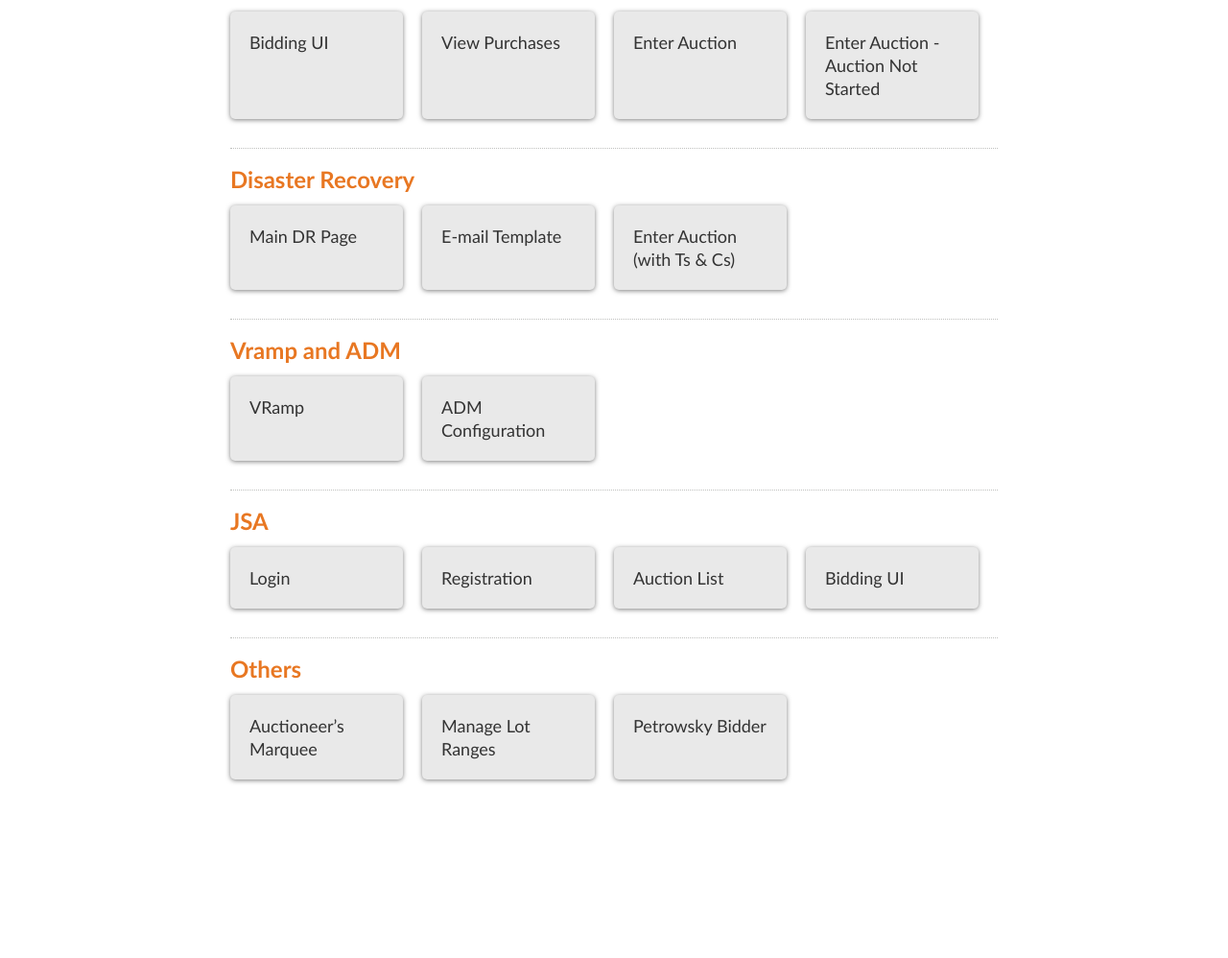
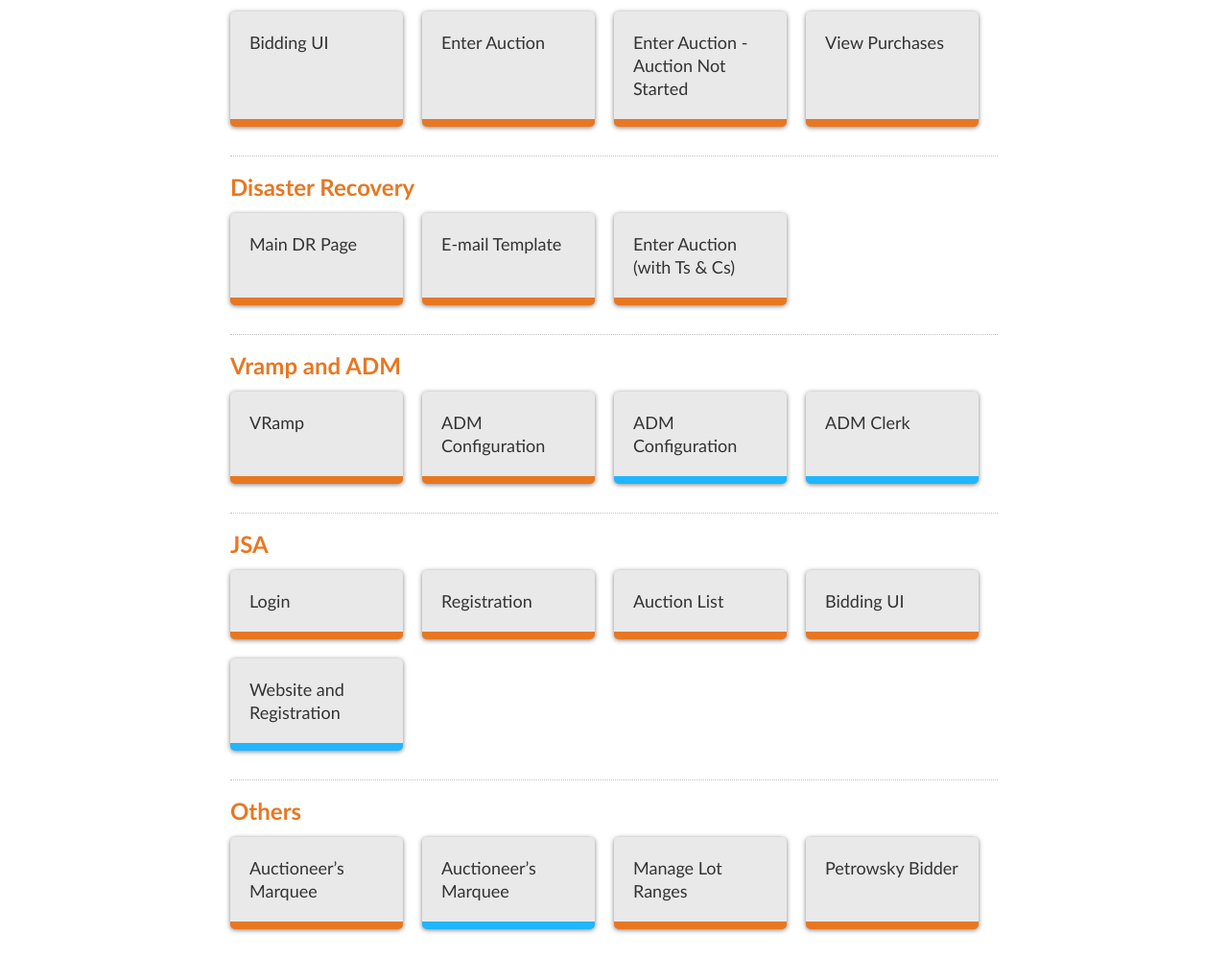
Before and after one commit to liamlevesque/RB-Links-Switchboard, a plain HTML site: page index.html in a window 1280 px wide. Shown: the part 86-1084 px from the top of the page at 96% size. Before the commit the page ends 928 px from the top, so only its background shows below. Drawn offline with Linux system fonts and the light colour scheme.

Commit message:
update to links

```diff
--- a/index.html
+++ b/index.html
@@ -31,9 +31,9 @@
 		<h2>OLR Links</h2>
 		<div class="link-group">
 			<a href="http://liamlevesque.github.io/Pre-Bidding/lot-preview-2.html" class="link">Bidding UI</a>
-			<a href="http://liamlevesque.github.io/VPP-Prototype2/" class="link">View Purchases</a>
 			<a href="http://liamlevesque.github.io/Pre-Bidding/enter-auction.html" class="link">Enter Auction</a>
 			<a href="http://liamlevesque.github.io/Pre-Bidding/enter-auction_not-started.html" class="link">Enter Auction - Auction Not Started</a>
+			<a href="http://liamlevesque.github.io/VPP-Prototype2/" class="link">View Purchases</a>
 		</div>
 
 		<hr>
@@ -51,6 +51,8 @@
 		<div class="link-group">
 			<a href="https://liamlevesque.github.io/vramp/" class="link">VRamp</a>
 			<a href="https://liamlevesque.github.io/ADM-config/" class="link">ADM Configuration</a>
+			<a href="https://marvelapp.com/1f75df2/screen/25969385" class="link_alt">ADM Configuration</a>
+			<a href="https://marvelapp.com/13dg89i" class="link_alt">ADM Clerk</a>
 		</div>
 
 		<hr>
@@ -61,13 +63,15 @@
 			<a href="https://liamlevesque.github.io/JSA-registration/register.html" class="link">Registration</a>
 			<a href="https://liamlevesque.github.io/JSA-registration/auctionlist.html" class="link">Auction List</a>
 			<a href="https://liamlevesque.github.io/JSA/" class="link">Bidding UI</a>
+			<a href="https://marvelapp.com/1d5hdee" class="link_alt">Website and Registration</a>
 		</div>
 
 		<hr>
 
 		<h2>Others</h2>
 		<div class="link-group">
-			<a href="" class="link">Auctioneer&rsquo;s Marquee</a>
+			<a href="https://liamlevesque.github.io/AMv1/" class="link">Auctioneer&rsquo;s Marquee</a>
+			<a href="https://marvelapp.com/131edgf" class="link_alt">Auctioneer&rsquo;s Marquee</a>
 			<a href="http://liamlevesque.github.io/Pre-Bidding/gwapp-inventory.html" class="link">Manage Lot Ranges</a>
 			<a href="http://liamlevesque.github.io/Pre-Bidding/petrowsky.html" class="link">Petrowsky Bidder</a>
 		</div>
--- a/style-min.css
+++ b/style-min.css
@@ -46,9 +46,9 @@
       -ms-flex-align: stretch;
           align-items: stretch; }
 
-.link {
+.link, [class^="link_"] {
   display: inline-block;
-  width: 100%;
+  width: 140px;
   margin-right: 20px;
   margin-bottom: 20px;
   padding: 20px;
@@ -57,7 +57,15 @@
   color: var(--grey-x-dark);
   border-radius: 5px;
   box-shadow: 0 1px 5px 0 rgba(0, 0, 0, 0.5);
-  vertical-align: top; }
+  vertical-align: top;
+  border-bottom: 8px solid var(--brandcolor); }
+
+.link_alt {
+  border-bottom: 8px solid #1fb6ff; }
+
+.link_alt:hover {
+  background-color: #1fb6ff;
+  color: white; }
 
 .link:hover {
   background-color: var(--brandcolor);
--- a/style.css
+++ b/style.css
@@ -43,9 +43,9 @@
 	align-items: stretch;
 }
 
-	.link{
+	.link, [class^="link_"]{
 		display: inline-block;
-		width: 100%;
+		width: 140px;
 		margin-right: 20px;
 		margin-bottom: 20px;
 		padding:20px;
@@ -55,9 +55,17 @@
 		border-radius: 5px;
 		box-shadow: 0 1px 5px 0 rgba(0,0,0,0.5);
 		vertical-align: top;
+		border-bottom: 8px solid var(--brandcolor);
+	}
 
+		.link_alt{
+			border-bottom: 8px solid #1fb6ff;
+		}
 
-	}
+		.link_alt:hover{
+			background-color: #1fb6ff;
+			color: white;
+		}
 
 	.link:hover{
 		background-color: var(--brandcolor);
```
